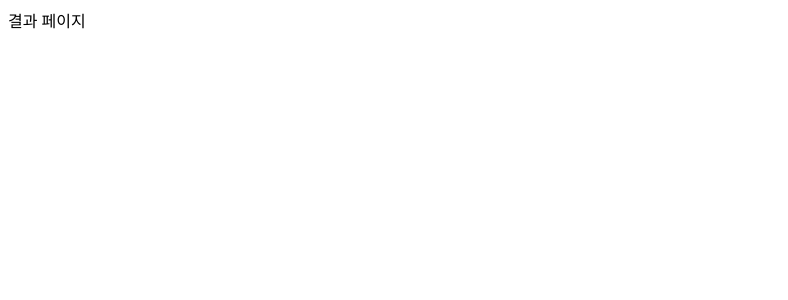
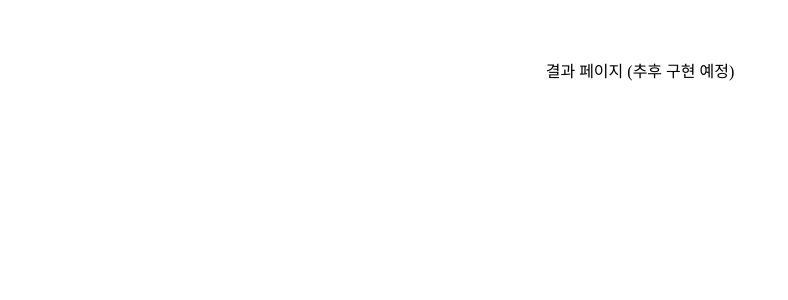
Before and after one commit to joys000/MBTI2, a Next.js app: page /result in a window 1280 px wide. Shown: the top 300 px of the page, without its empty margins (0-788 px from the left). Built offline with nearby package versions, Linux system fonts and the light colour scheme.

Commit message:
Update result.tsx

```diff
--- a/pages/result.tsx
+++ b/pages/result.tsx
@@ -1,3 +1,7 @@
 export default function Result() {
-  return <div>결과 페이지</div>;
+  return (
+    <div style={{ padding: "50px", textAlign: "center" }}>
+      결과 페이지 (추후 구현 예정)
+    </div>
+  );
 }
```
